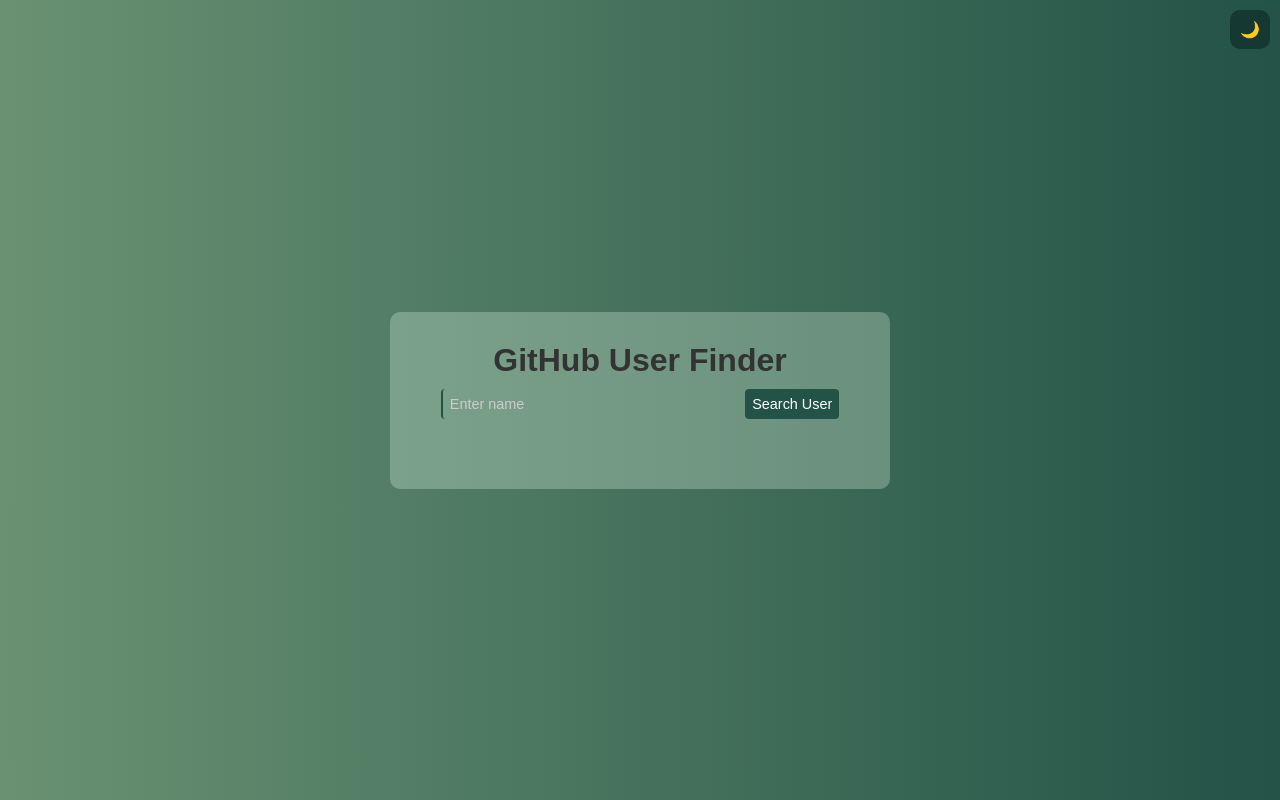
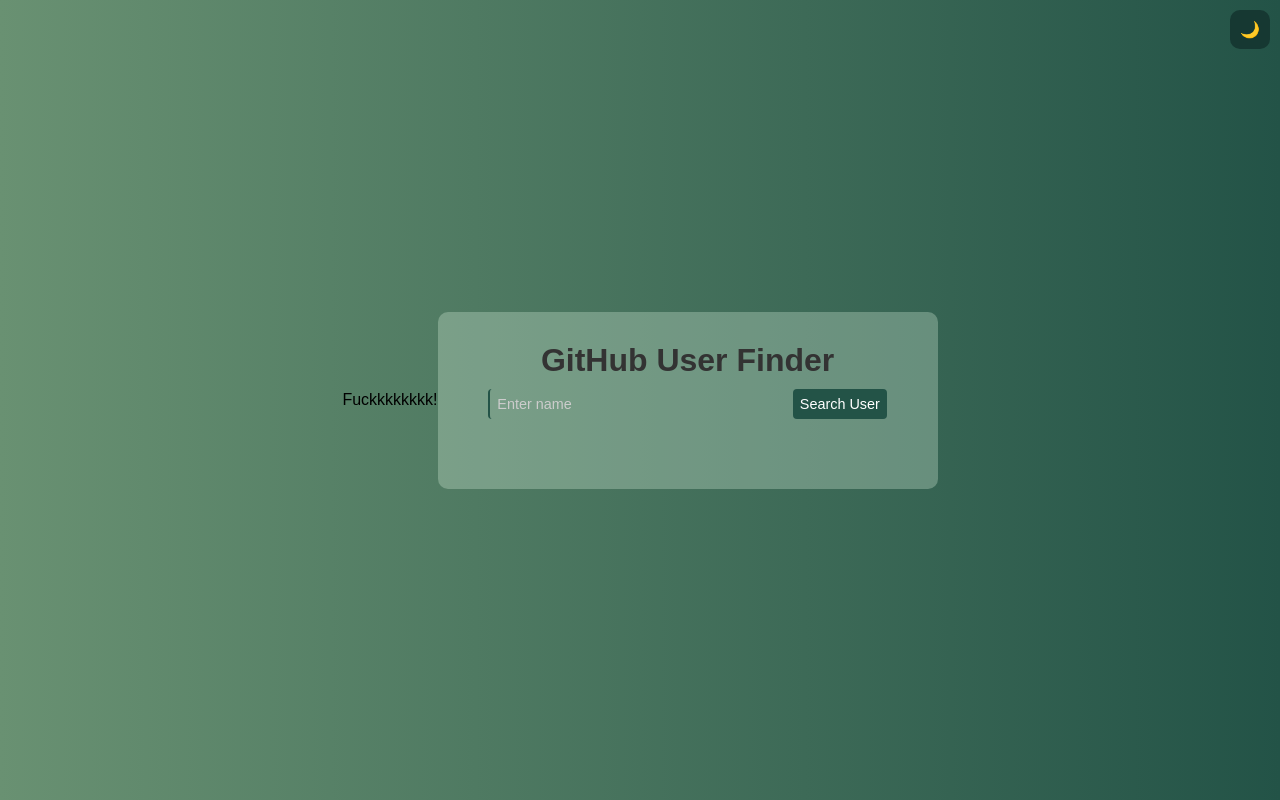
Before and after one commit to JeromeHub1/github--user-finder, a plain HTML site: page index.html in a window 1280 px wide. Drawn offline with Linux system fonts and the light colour scheme.

Commit message:
Update index.html

```diff
--- a/index.html
+++ b/index.html
@@ -7,6 +7,7 @@
   <link rel="stylesheet" href="style.css">
 </head>
 <body>
+Fuckkkkkkkk!
   <div class="container">
     <button id="themeToggle">🌙</button>
     <h2>GitHub User Finder</h2>
```
